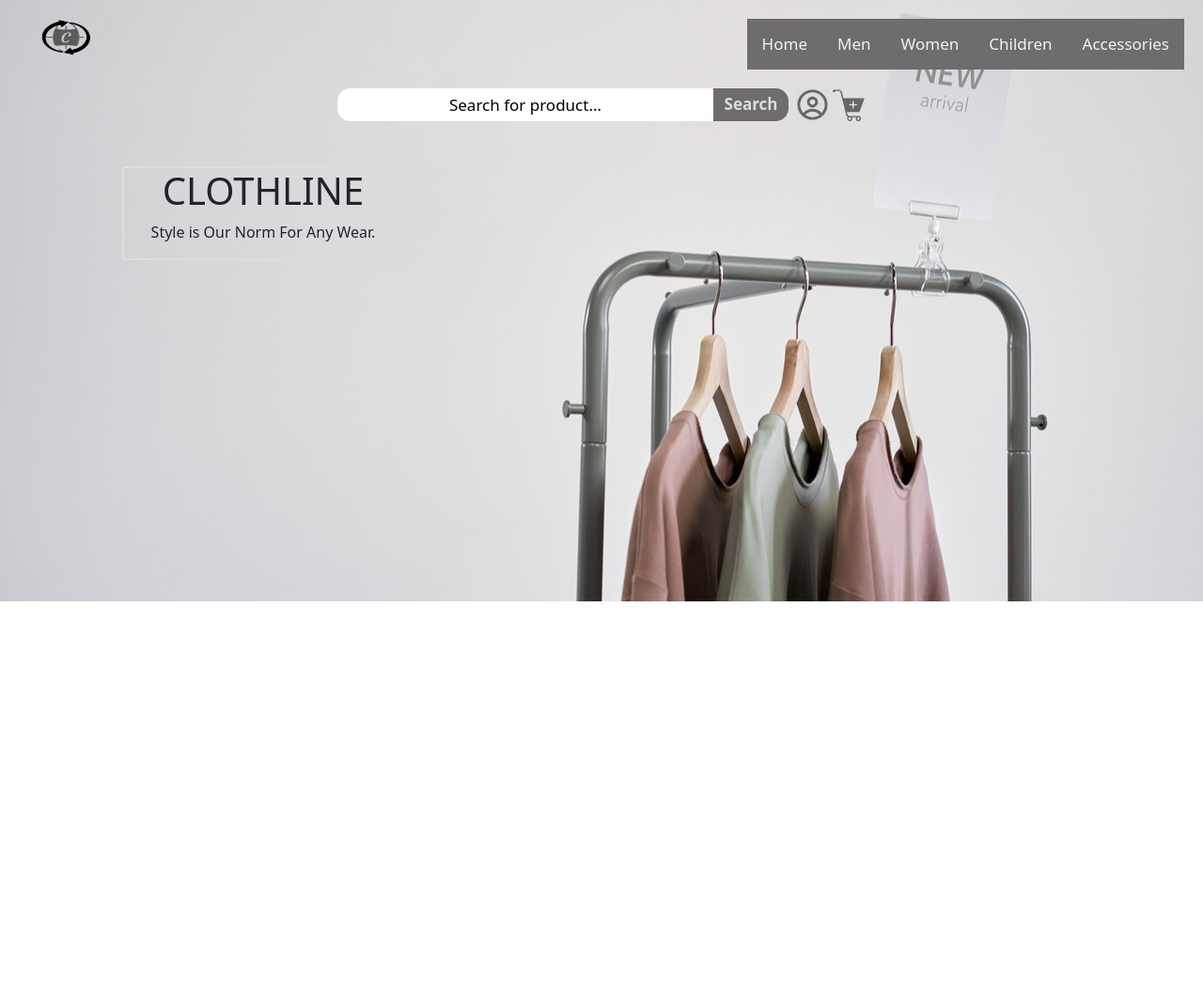
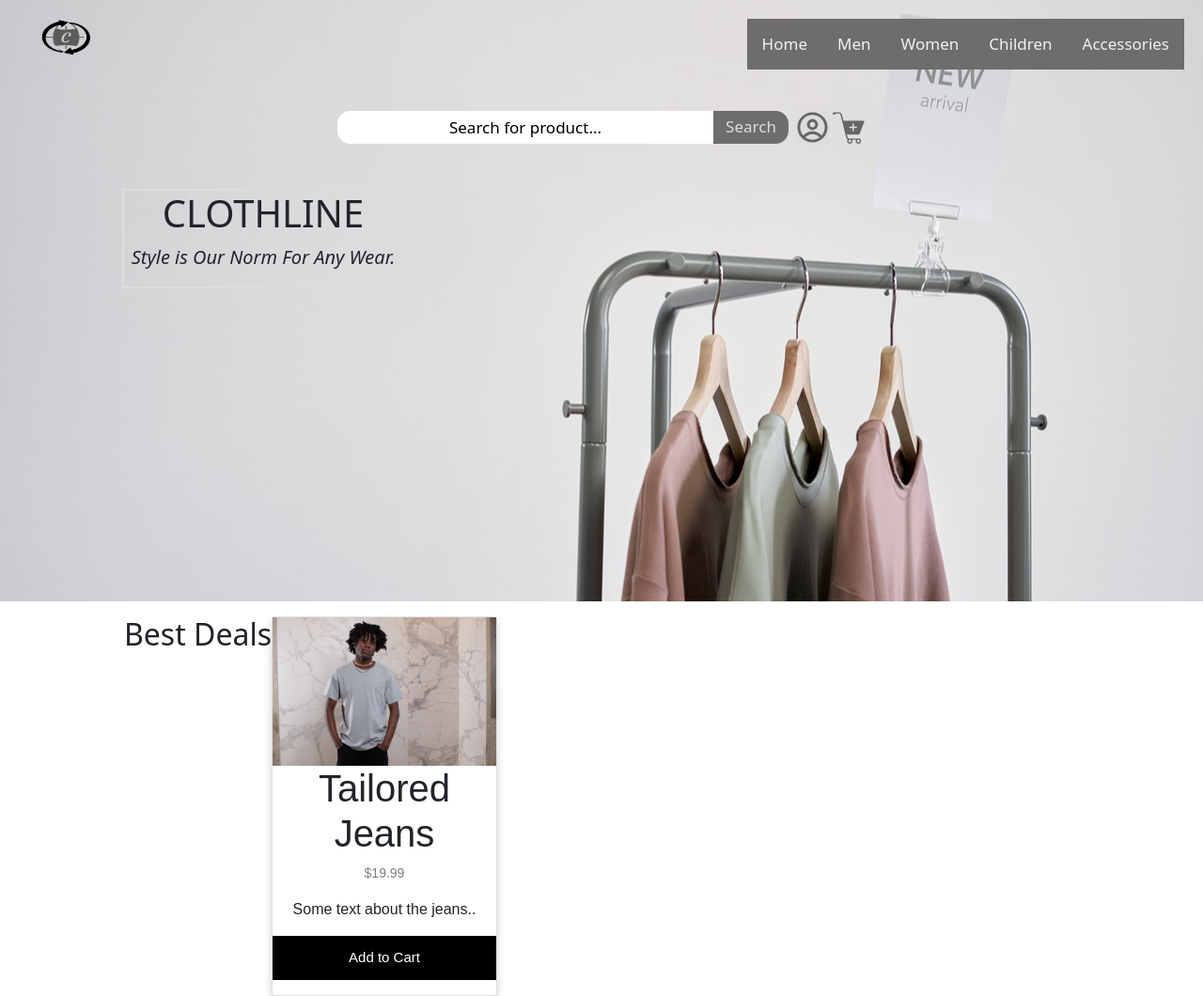
Before and after one commit to Michael-Otieno/js-ecommerce, a plain HTML site: page index.html in a window 1280 px wide. Shown: the whole page at 94% size. Before the commit the page ends 800 px from the top, so only its background shows below. Drawn offline with nearby package versions, Linux system fonts and the light colour scheme.

Commit message:
updatechanges

```diff
--- a/css/nav.css
+++ b/css/nav.css
@@ -48,7 +48,7 @@
 .search-btn{
     width: 80px;
     font-size: 17px;
-    font-weight: 800;
+    /* font-weight: 800; */
     border-top-right-radius: 14px;
     border-bottom-right-radius: 14px;
     outline: none;
--- a/css/style.css
+++ b/css/style.css
@@ -18,3 +18,52 @@
     /* Needed to position the navbar */
     position: relative;
   }
+
+.product-container{
+  padding: 0 10vw;
+  display: flex;
+  overflow-x: auto;
+  scroll-behavior: smooth;
+}
+.product-container::-webkit-scrollbar{
+  display: none;
+}
+.product-header{
+  text-transform: capitalize;
+  padding-left: 4px;
+}
+
+/* product cards */
+
+/* .card-container{
+
+} */
+
+.card {
+  box-shadow: 0 4px 8px 0 rgba(0, 0, 0, 0.2);
+  max-width: 240px;
+  /* margin: auto; */
+  text-align: center;
+  font-family: arial;
+}
+
+.price {
+  color: grey;
+  font-size: 14px;
+}
+
+.card button {
+  border: none;
+  outline: 0;
+  padding: 12px;
+  color: white;
+  background-color:#000;
+  text-align: center;
+  cursor: pointer;
+  width: 100%;
+  font-size: 15px;
+}
+
+.card button:hover {
+  opacity: 0.7;
+}
--- a/index.html
+++ b/index.html
@@ -11,10 +11,7 @@
 </head>
 <body>
     <div class="bg-img">
-        <nav class="topbar">
-
-
-        </nav>
+        <nav class="topbar"></nav>
 
         <!-- section -->
         <div class="container">
@@ -22,7 +19,7 @@
               <div class="col-6">
                 <div class="tag mt-5 ms-5">
                     <h1 class="tag-header">CLOTHLINE</h1>
-                    <p class="tag-para">Style is Our Norm For Any Wear.</p>
+                    <p class="tag-para lead"><i>Style is Our Norm For Any Wear.</i></p>
 
                 </div>
               </div>
@@ -34,9 +31,21 @@
 
     </div>
 
-    <div>
+    <section class="product-container mt-3">
+        <h2 class="product-header">best deals</h2>
+        <div class="card-container">
+            <div class="card">
+                <img src="/img/pexels-monstera-6311139.jpg" alt="Denim Jeans" style="width:100%">
+                <h1>Tailored Jeans</h1>
+                <p class="price">$19.99</p>
+                <p>Some text about the jeans..</p>
+                <p><button>Add to Cart</button></p>
+            </div>
+        </div>
+    </section>
 
-    </div>
+
+
 </body>
 <script src="/js/nav.js"></script>
 <script src="https://cdn.jsdelivr.net/npm/bootstrap@5.1.3/dist/js/bootstrap.bundle.min.js" integrity="sha384-ka7Sk0Gln4gmtz2MlQnikT1wXgYsOg+OMhuP+IlRH9sENBO0LRn5q+8nbTov4+1p" crossorigin="anonymous"></script>
--- a/js/nav.js
+++ b/js/nav.js
@@ -14,7 +14,7 @@ const createNav = () =>{
         </div>
     </div>
 
-    <div class="search">
+    <div class="search pt-4">
         <input type="text" class="search-box" placeholder="Search for product...">
         <button class="search-btn">Search</button>
 
```
